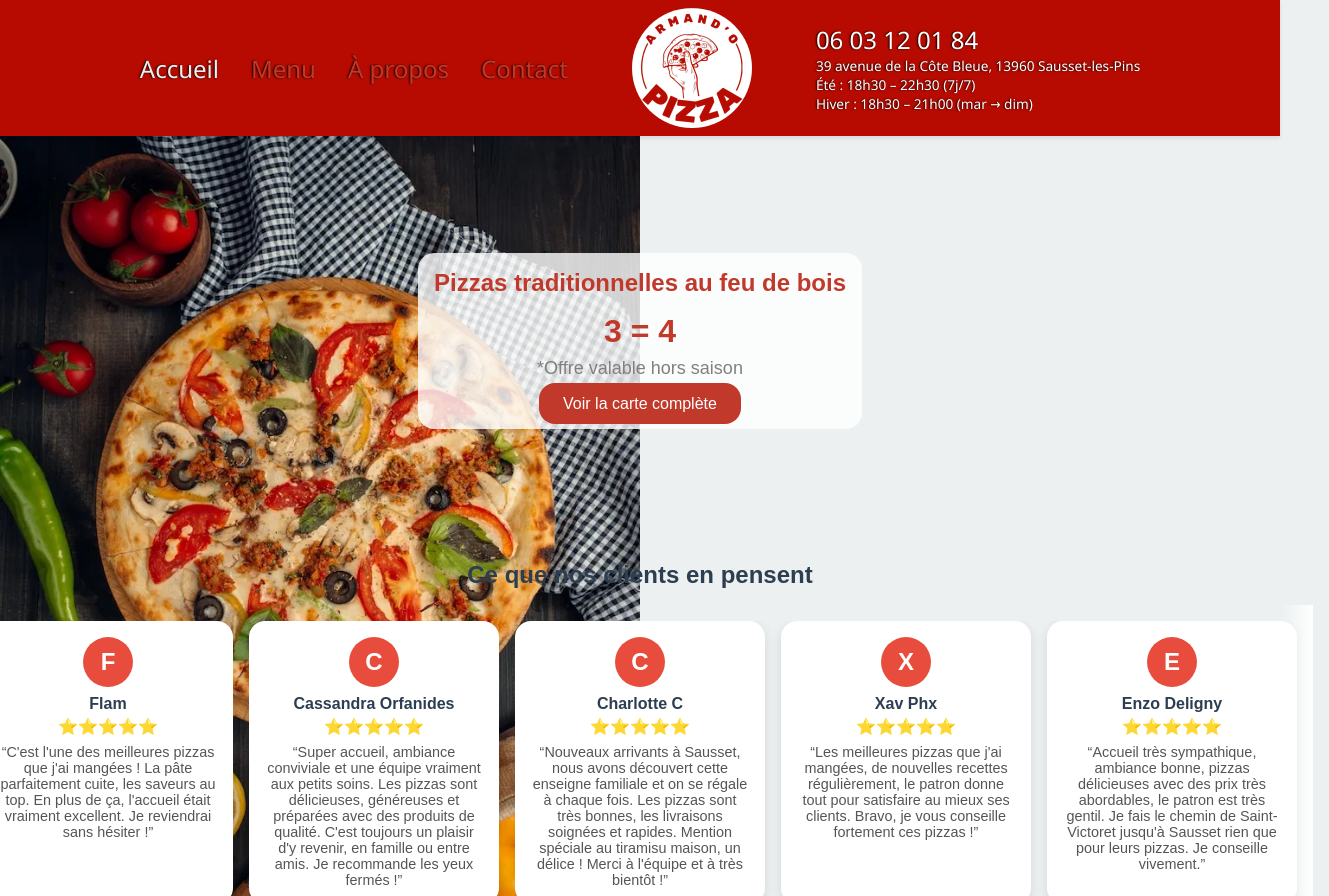
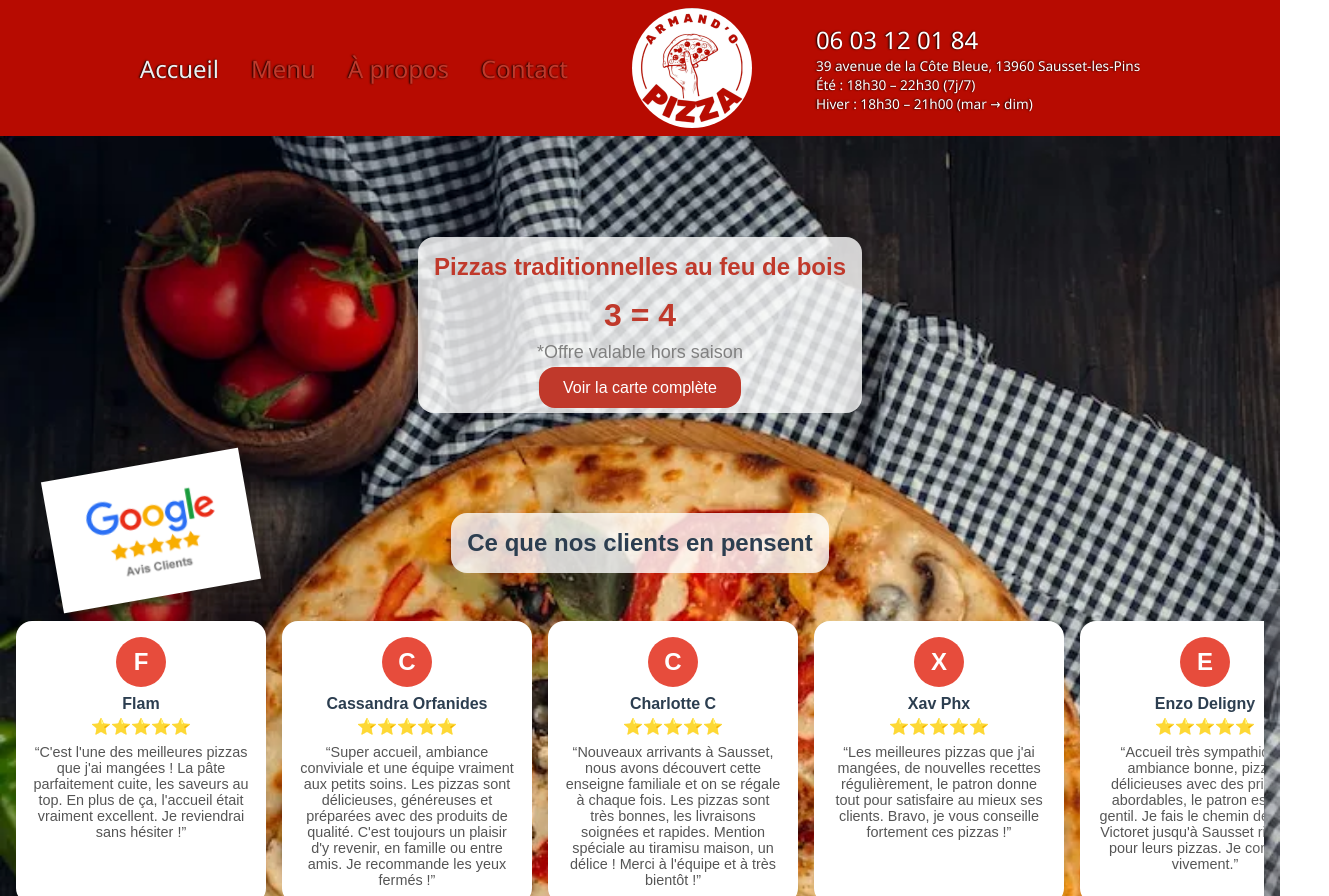
Before and after one commit to Koryas57/Armando_Project, a React (Vite) app: page / in a window 1280 px wide. Shown: the top 896 px of the page, 1329 px wide, since content can reach past the window. Built offline with nearby package versions, Linux system fonts and the light colour scheme.

Commit message:
feat: carousel fixed

```diff
--- a/src/components/Header.module.scss
+++ b/src/components/Header.module.scss
@@ -1,6 +1,4 @@
 .header {
-  background: white;
-  box-shadow: 0 2px 4px rgba(0, 0, 0, 0.1);
   position: sticky;
   top: 0;
   z-index: 100;
--- a/src/components/ReviewCarousel.module.scss
+++ b/src/components/ReviewCarousel.module.scss
@@ -2,7 +2,7 @@
   position: relative;
   width: 100%;
   overflow: hidden;
-  padding: 1rem 0;
+  padding: 1rem;
 
   &::before,
   &::after {
@@ -15,14 +15,13 @@
     pointer-events: none;
   }
 
-  &::before {
-    left: 0;
-    background: linear-gradient(to right, white, transparent);
-  }
-
   &::after {
     right: 0;
-    background: linear-gradient(to left, white, transparent);
+    background: linear-gradient(
+      to left,
+      rgba(255, 255, 255, 0.253),
+      transparent
+    );
   }
 }
 
@@ -31,7 +30,7 @@
   gap: 1rem;
   overflow-x: auto;
   scroll-snap-type: x mandatory;
-  padding: 0 1rem;
+  padding: 1rem;
   -webkit-overflow-scrolling: touch;
   scrollbar-width: none;
 
--- a/src/pages/Home.module.scss
+++ b/src/pages/Home.module.scss
@@ -1,13 +1,15 @@
 .home {
   display: flex;
+  max-width: 1440px;
   width: 100%;
   height: 100vh;
+  margin: 0 auto;
   flex-direction: column;
   align-items: center;
   text-align: center;
   background: url("/assets/pizzas/Background.jpg");
   background-repeat: no-repeat;
-  background-size: contain;
+  background-size: cover;
 
   h1 {
     font-size: 2.5rem;
@@ -23,11 +25,31 @@
 }
 
 .reviewsSection {
-  padding: 1rem;
   text-align: center;
+  width: 100%;
+
+  img {
+    position: absolute;
+    top: 58vh;
+    left: 4vw;
+    transform: rotate(-10deg);
+    width: 200px;
+    margin-bottom: 1rem;
+    filter: drop-shadow(0 0 10px rgba(0, 0, 0, 0.5));
+    @media (max-width: 768px) {
+      width: 100px;
+      top: 60vh;
+      left: 2vw;
+    }
+  }
 
   h2 {
-    font-size: font-size("xl");
+    background-color: rgba(255, 255, 255, 0.8);
+    padding: 1rem;
+    border-radius: 1rem;
+    width: fit-content;
+    margin: 0 auto;
+    font-size: x-large;
     margin-bottom: 1rem;
   }
 }
--- a/src/pages/Home.tsx
+++ b/src/pages/Home.tsx
@@ -8,6 +8,7 @@ export const Home: React.FC = () => (
   <div className={styles.home}>
     <HeroPromo />
     <section className={styles.reviewsSection}>
+      <img src="/assets/pizzas/Greviews.png" alt="Icone Avis Google" />
       <h2>Ce que nos clients en pensent</h2>
       <ReviewCarousel reviews={reviews} />
     </section>
--- a/src/styles/main.scss
+++ b/src/styles/main.scss
@@ -13,7 +13,6 @@ html {
 }
 
 body {
-  background-color: $secondary-color;
   color: $text-color;
 }
 
```
Also changed, not shown: public/assets/pizzas/Greviews.png (added), public/assets/pizzas/Gstars.png (added).
